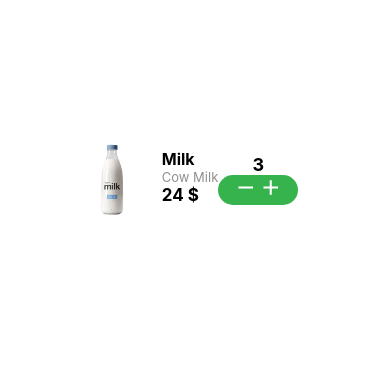
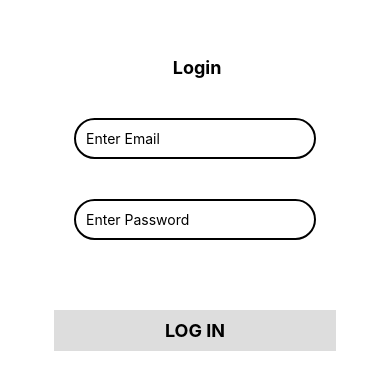
Before and after one commit to Mehmood007/MAD_Project, a React Native app: screen / in a window 390 px wide. Shown: the part 243-632 px from the top of the page. Built offline with nearby package versions, Linux system fonts and the light colour scheme.

Commit message:
Login and SignUP Screens completed

```diff
--- a/App.js
+++ b/App.js
@@ -1,17 +1,31 @@
 import { StatusBar } from 'expo-status-bar';
+import React from 'react';
 import { StyleSheet, Text, View } from 'react-native';
 import COLORS from './components/consts/colors.js';
 import Home from './components/screens/HomeScreen';
 import DetailsScreen from './components/screens/DetailScreen';
 import CartScreen from './components/screens/CartScreen';
 import Signup from './components/screens/SignUp';
+import Login from './components/screens/Login';
+import HomeScreen from './components/screens/HomeScreen';
 
 export default function App() {
-  return (
-    <View style={styles.container}>
-      <CartScreen></CartScreen>
-    </View>
-  );
+  const [currentScreen, setCurrentScreen] = React.useState('login');
+  if (currentScreen=="login"){
+    return (
+      <View style={styles.container}>
+        <Login></Login>
+      </View>
+    );
+  }else if(currentScreen=="Sign UP"){
+    return (
+      <View style={styles.container}>
+        <Signup></Signup>
+      </View>
+    );
+  }else{
+    <HomeScreen></HomeScreen>
+  }
 }
 
 const styles = StyleSheet.create({
--- /dev/null
+++ b/components/screens/Login.js
@@ -0,0 +1,91 @@
+// import React in our code
+import React from 'react';
+// import all the components we are going to use
+import {
+  SafeAreaView,
+  Text,
+  TextInput,
+  View,
+  StyleSheet,
+  Image,
+  TouchableOpacity,
+} from 'react-native';
+
+
+const LoginApp = ({ navigation }) => {
+  return (
+    <View>
+
+      <View style={{ borderRadius: 20, marginTop: 20 , padding:20}}>
+        <Text style={styles.paragraph}> Login</Text>
+        <TextInput
+          style={styles.texInput2}
+          placeholder="Enter Email"
+          placeholderTextColor="black"
+        />
+
+        <TextInput
+          style={styles.texInput2}
+          placeholder="Enter Password"
+          placeholderTextColor="black"
+          secureTextEntry = {true}
+        />
+
+
+      </View>
+
+      <TouchableOpacity
+        style={styles.button}>
+        <Text style={{ color: 'black', fontWeight: 'bold', fontSize: 18 }}>
+          {' '}
+          LOG IN{' '}
+        </Text>
+      </TouchableOpacity>
+    </View>
+  );
+};
+
+export default LoginApp;
+
+const styles = StyleSheet.create({
+  container: {
+    flex: 1,
+    padding: 10,
+    backgroundColor: '#007500',
+  },
+
+  tex: {
+    fontSize: 16,
+    fontWeight: 'bold',
+    color: 'black',
+    padding: 5,
+  },
+  texInput: {
+    borderWidth: 1,
+    borderRadius: 25,
+    color: 'black',
+    padding: 5,
+  },
+  texInput2: {
+    borderWidth: 2,
+    borderRadius: 25,
+    marginTop: 20,
+    marginBottom: 20,
+    color: 'black',
+    padding: 10,
+  },
+  paragraph: {
+    fontSize: 18,
+    fontWeight: 'bold',
+    textAlign: 'center',
+    padding: 20,
+    color: 'black',
+  },
+  button: {
+    marginTop: 30,
+    alignItems: 'center',
+    backgroundColor: '#DDDDDD',
+    padding: 10,
+    marginBottom: 10,
+  },
+});
--- a/components/screens/SignUp.js
+++ b/components/screens/SignUp.js
@@ -4,37 +4,28 @@ import {
   TextInput,
   View,
   StyleSheet,
-  Image,
   TouchableOpacity
 } from 'react-native';
 
-//import Card
-import { Card } from 'react-native-paper';
 
 
 
 const Signup = () => {
   return (
-    <View style={styles.container}>
-    <Card style={{ borderRadius:100,justifyContent:'center',alignItems:'center'}}>
-      <Image source={require('./assets/Login/Best-souk.jpg')}
-      style={{ width: 170, height: 170 }} />
-        </Card>
-        <Card style={{ borderRadius:20,marginTop:30}}>
-          <Text style={styles.paragraph}> Register In Best Souck</Text>
+    <View style={{backgroundColor:'lightblue'}}>
+        <View style={{ borderRadius:20,marginTop:30}}>
+          <Text style={styles.paragraph}>Sign UP</Text>
           <TextInput style={styles.texInput} placeholder='Enter Email' placeholderTextColor="black"/>
           <TextInput style={styles.texInput2}  placeholder='Enter Name' placeholderTextColor="black"/>
-          <TextInput style={styles.texInput2}  placeholder='Enter Password' placeholderTextColor="black"/>
-          <TextInput style={styles.texInput2}  placeholder='Enter  Confirm Password' placeholderTextColor="black"/>
-          <TextInput style={styles.texInput2}  placeholder='Enter Gender' placeholderTextColor="black"/>
-        </Card>
+          <TextInput style={styles.texInput2}  placeholder='Enter Password' placeholderTextColor="black" secureTextEntry = {true}/>
+          <TextInput style={styles.texInput2}  placeholder='Enter  Confirm Password' placeholderTextColor="black" secureTextEntry = {true}/>
+        </View>
         <TouchableOpacity style={styles.button}>
             <Text style = {{color:'black',fontWeight:'bold', fontSize: 18}}>Sign Up </Text>
         </TouchableOpacity>
 
-        <TouchableOpacity>
-
-             <Text style = {{color:'white',fontWeight:'bold', fontSize: 18,textAlign:'center'}}>Already Registered </Text>
+        <TouchableOpacity style={styles.button}>
+             <Text style = {{color:'black',fontWeight:'bold', fontSize: 18,textAlign:'center'}}>Already Registered </Text>
         </TouchableOpacity>
 
     </View>
```
